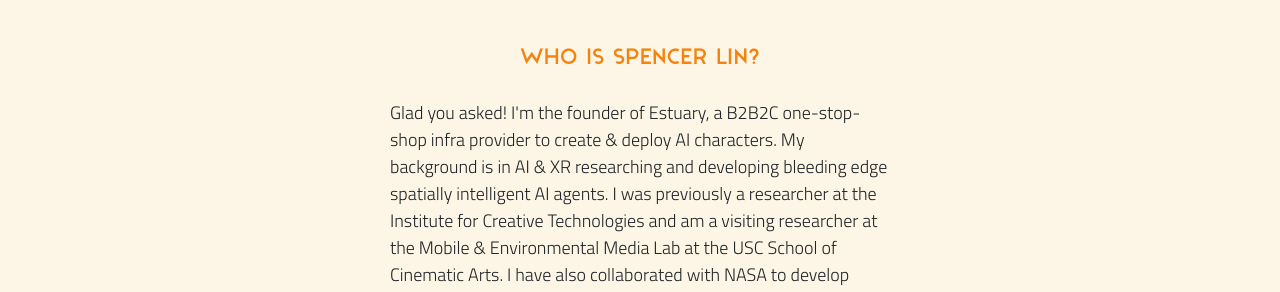
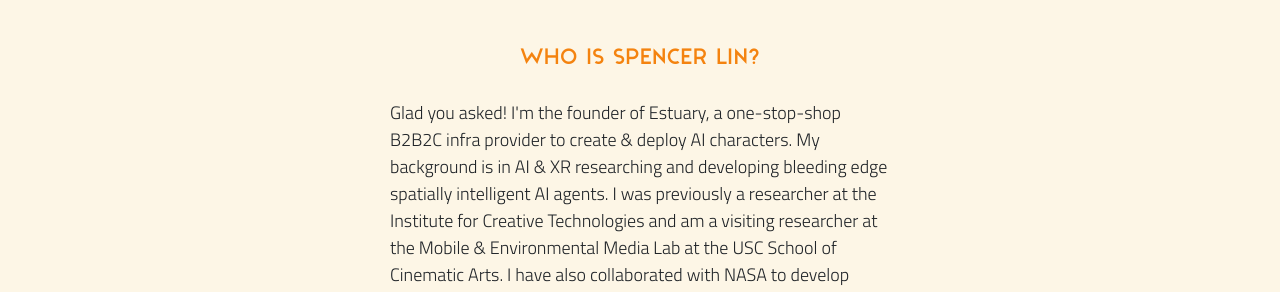
Before and after one commit to Spencer-L/Spencer-L.github.io, a Jekyll site: the page built from about.md, in a window 1280 px wide. Shown: the part 393-685 px from the top of the page. Built offline with Jekyll 4.4.1, drawn with Linux system fonts in a browser that asks for light colours; nearby versions of some CDN libraries; some of the changed text lies outside the part shown.

Commit message:
updated bio

```diff
--- a/about.md
+++ b/about.md
@@ -12,7 +12,7 @@ title: About
 <br>
 
 <p class="bio">
-Glad you asked!  I'm the founder of Estuary, a B2B2C one-stop-shop infra provider to create & deploy AI characters.  My background is in AI & XR researching and developing bleeding edge spatially intelligent AI agents.  I was previously a researcher at the Institute for Creative Technologies and am a visiting researcher at the Mobile & Environmental Media Lab at the USC School of Cinematic Arts.  I have also collaborated with NASA to develop multimodal fully-local AI-powered AR HUDs.  I hold a Master’s and Bachelor’s degree in Computer Science and minor in Immersive Media from USC.
+Glad you asked!  I'm the founder of Estuary, a one-stop-shop B2B2C  infra provider to create & deploy AI characters.  My background is in AI & XR researching and developing bleeding edge spatially intelligent AI agents.  I was previously a researcher at the Institute for Creative Technologies and am a visiting researcher at the Mobile & Environmental Media Lab at the USC School of Cinematic Arts.  I have also collaborated with NASA to develop multimodal fully-local AI-powered AR HUDs.  I hold a Master’s and Bachelor’s degree in Computer Science and minor in Immersive Media from USC.
 </p>
 
 <div style="text-align: center">
```
